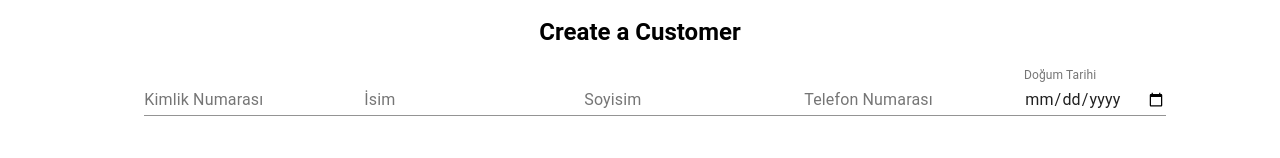
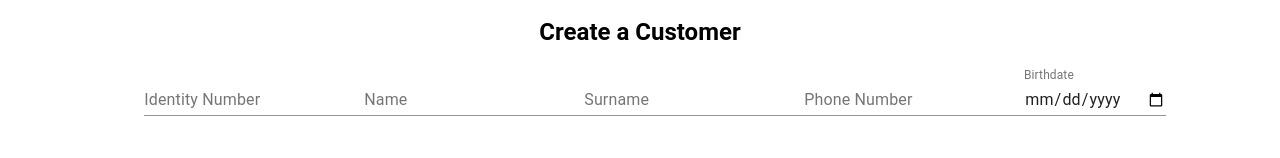
Before and after one commit to keremcengiz0/credit-application-system-ui, a React (Create React App) app: page /api/v1/applications/create-customer-and-make-application in a window 1280 px wide. Shown: the part 180-338 px from the top of the page. Built offline with nearby package versions, Linux system fonts and the light colour scheme.

Commit message:
added alert for update.

```diff
--- a/src/components/Application/CreateACustomerAndMakeAnApplicationForm.js
+++ b/src/components/Application/CreateACustomerAndMakeAnApplicationForm.js
@@ -107,35 +107,35 @@ function CreateACustomerAndMakeAnApplicationForm() {
               <b>Create a Customer</b>
             </Typography>
             <TextField
-              label="Kimlik Numarası"
+              label="Identity Number"
               name="identityNumber"
               value={stateCustomer.identityNumber}
               onChange={handleChange}
               className={classes.textfield}
             />
             <TextField
-              label="İsim"
+              label="Name"
               name="firstName"
               value={stateCustomer.firstName}
               onChange={handleChange}
               className={classes.textfield}
             />
             <TextField
-              label="Soyisim"
+              label="Surname"
               name="lastName"
               value={stateCustomer.lastName}
               onChange={handleChange}
               className={classes.textfield}
             />
             <TextField
-              label="Telefon Numarası"
+              label="Phone Number"
               name="phoneNumber"
               value={stateCustomer.phoneNumber}
               onChange={handleChange}
               className={classes.textfield}
             />
             <TextField
-              label="Doğum Tarihi"
+              label="Birthdate"
               name="birthDate"
               type="date"
               value={stateCustomer.birthDate}
@@ -157,13 +157,13 @@ function CreateACustomerAndMakeAnApplicationForm() {
             <br />
             <br />
             <TextField
-              label="Kimlik Numarası"
+              label="Identity Number"
               name="identityNumber"
               value={stateApplication.identityNumber}
               disabled
             />
             <TextField
-              label="Maaş"
+              label="Salary"
               name="salary"
               value={stateApplication.salary}
               onChange={(event) =>
@@ -174,7 +174,7 @@ function CreateACustomerAndMakeAnApplicationForm() {
               }
             />
             <TextField
-              label="Teminat"
+              label="Guarantee"
               name="guarantee"
               value={stateApplication.guarantee}
               onChange={(event) =>
--- a/src/components/Application/GetStatus.js
+++ b/src/components/Application/GetStatus.js
@@ -52,7 +52,7 @@ function GetStatus() {
               style={{ margin: "10px 0" }}
             />
             <TextField
-              label="Doğum Tarihi"
+              label="Birthdate"
               name="birthDate"
               type="date"
               value={birthDate}
--- a/src/components/Application/MakeAnApplicationForm.js
+++ b/src/components/Application/MakeAnApplicationForm.js
@@ -63,7 +63,7 @@ function CreateACustomerAndMakeAnApplicationForm() {
             <b>Make an Application</b>
           </Typography>
           <TextField
-            label="Kimlik Numarası"
+            label="Identity Number"
             name="identityNumber"
             value={stateApplication.identityNumber}
             className={classes.textfield}
@@ -75,7 +75,7 @@ function CreateACustomerAndMakeAnApplicationForm() {
             }
           />
           <TextField
-            label="Maaş"
+            label="Salary"
             name="salary"
             value={stateApplication.salary}
             className={classes.textfield}
@@ -87,7 +87,7 @@ function CreateACustomerAndMakeAnApplicationForm() {
             }
           />
           <TextField
-            label="Teminat"
+            label="Guarantee"
             name="guarantee"
             value={stateApplication.guarantee}
             className={classes.textfield}
--- a/src/components/Customer/UpdateCustomer.js
+++ b/src/components/Customer/UpdateCustomer.js
@@ -1,18 +1,37 @@
 import React, { useState, useEffect } from "react";
 import { useParams } from "react-router-dom";
-import { TextField, Button, Stepper, Step, StepLabel } from "@material-ui/core";
+import {
+  TextField,
+  Button,
+  Stepper,
+  Step,
+  StepLabel,
+  Snackbar,
+} from "@material-ui/core";
 import axios from "axios";
 import { useNavigate } from "react-router-dom";
 import { makeStyles } from "@material-ui/core/styles";
 import Typography from "@mui/material/Typography";
+import MuiAlert from "@material-ui/lab/Alert";
 
 const useStyles = makeStyles((theme) => ({
   textfield: { marginTop: 20 },
+  alertStyle: {
+    position: "fixed",
+    bottom: "50%",
+    left: "50%",
+    transform: "translate(-50%, 50%)",
+    width: "400px",
+    zIndex: 9999,
+  },
 }));
 
 const UpdateCustomer = () => {
   let navigate = useNavigate();
   const classes = useStyles();
+  const [alertOpen, setAlertOpen] = useState(false);
+  const [alertType, setAlertType] = useState("success");
+  const [alertMessage, setAlertMessage] = useState("");
 
   const [customer, setCustomer] = useState({
     identityNumber: "",
@@ -36,8 +55,26 @@ const UpdateCustomer = () => {
   };
 
   const handleUpdate = async () => {
-    await axios.put(`/api/v1/customers/${id}`, customer);
-    navigate("/api/v1/customers");
+    try {
+      await axios.put(`/api/v1/customers/${id}`, customer);
+      setAlertType("success");
+      setAlertMessage("Müşteri başarıyla güncellendi");
+      setAlertOpen(true);
+      setTimeout(() => {
+        navigate("/api/v1/customers");
+      }, 2000);
+    } catch (error) {
+      setAlertType("error");
+      setAlertMessage("Müşteri güncellenemedi");
+      setAlertOpen(true);
+    }
+  };
+
+  const handleCloseAlert = (event, reason) => {
+    if (reason === "clickaway") {
+      return;
+    }
+    setAlertOpen(false);
   };
 
   return (
@@ -96,6 +133,21 @@ const UpdateCustomer = () => {
       >
         <b>Update</b>
       </Button>
+
+      <Snackbar
+        open={alertOpen}
+        autoHideDuration={2000}
+        onClose={handleCloseAlert}
+      >
+        <MuiAlert
+          elevation={6}
+          variant="filled"
+          onClose={handleCloseAlert}
+          severity={alertType}
+        >
+          {alertMessage}
+        </MuiAlert>
+      </Snackbar>
     </div>
   );
 };
```
